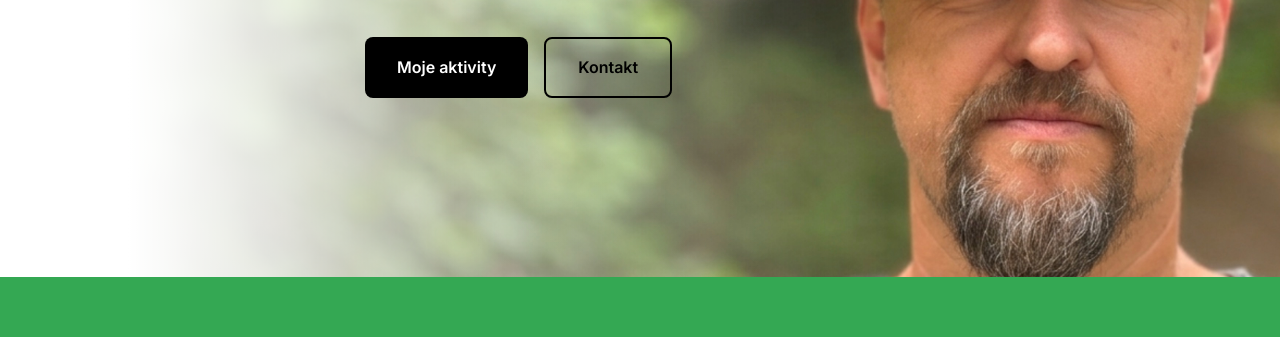
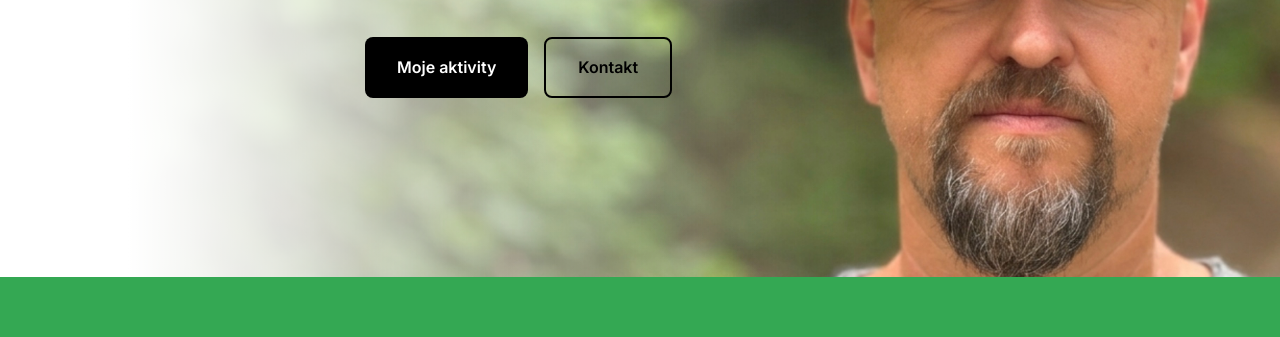
Before and after one commit to TomasHajek78/tomashajek.cz, an Astro site: page / in a window 1280 px wide. Shown: the part 356-693 px from the top of the page. Built offline with nearby package versions, Linux system fonts and the light colour scheme; Astro itself is replaced by a stand-in of ours.

Commit message:
Odzoomovani o 5 % (celkem 115 %)

```diff
--- a/src/pages/index.astro
+++ b/src/pages/index.astro
@@ -47,7 +47,7 @@ import { O_MNE, PILIRE } from '../data/site';
       height: 100%;
       object-fit: contain;
       object-position: 80% center; /* Posunuto vlevo, aby bylo vidět i pravé ucho a kousek pozadí vpravo */
-      transform: scale(1.2);
+      transform: scale(1.15);
       /* Maska: od 2/3 (cca 66 %) doprava je fotka vidět, doleva se rozpíjí */
       -webkit-mask-image: linear-gradient(to right, transparent 0%, black 66%);
       mask-image: linear-gradient(to right, transparent 0%, black 66%);
```
